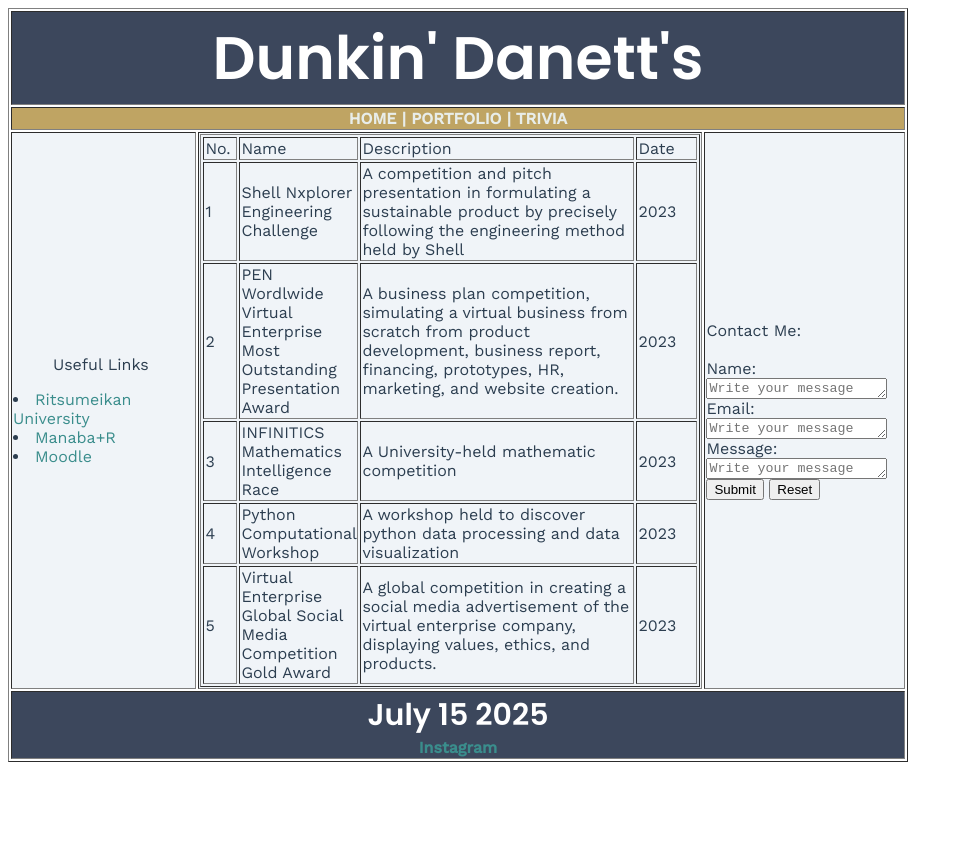
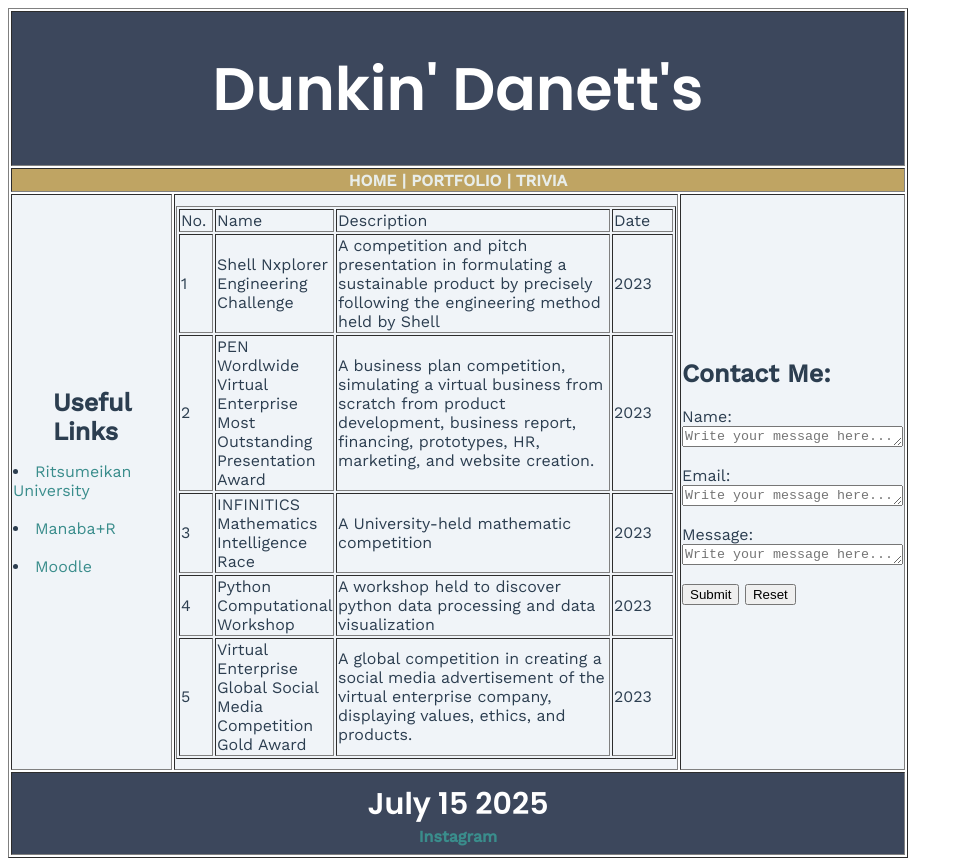
Before and after one commit to DanettD/Exercise6-Web-Development, a plain HTML site: page portfolio.html in a window 1280 px wide. Shown: the whole page, without its empty margins (0-963 px from the left). Before the commit the page ends 800 px from the top, so only its background shows below. Drawn offline with nearby package versions, Linux system fonts and the light colour scheme.

Commit message:
Update portfolio.html

```diff
--- a/portfolio.html
+++ b/portfolio.html
@@ -7,20 +7,20 @@
 <BODY>
 
 <!-- first row -->
-<TABLE border=1 WIDTH =900 HEIGHT=400>
+<TABLE border=1 WIDTH =900 HEIGHT=850>
 <TR>
-<TH colspan = 3 bgcolor=#3c475c color = white> <span class=white>Dunkin' Danett's</span> </TH>
+<TH height = 150 colspan = 3 bgcolor=#3c475c color = white> <span class=white>Dunkin' Danett's</span> </TH>
 </TR>
 
 <TR> <!-- second row -->
-  <TD colspan=3 bgcolor=#bfa463 align=center> <span class=boldblack><a href="index.html" style="color: inherit; text-decoration: none;">HOME</a> | <a href="portfolio.html" style="color: inherit; text-decoration: none;">PORTFOLIO</a> | <a href="trivia.html" style="color: inherit; text-decoration: none;">TRIVIA</a></span> </TD>
+  <TD height=20 colspan=3 bgcolor=#bfa463 align=center> <span class=boldblack><a href="index.html" style="color: inherit; text-decoration: none;">HOME</a> | <a href="portfolio.html" style="color: inherit; text-decoration: none;">PORTFOLIO</a> | <a href="trivia.html" style="color: inherit; text-decoration: none;">TRIVIA</a></span> </TD>
 </TR>
 
 <TR> <!-- third row -->
-<TD width=200 height= 250 bgcolor = #f0f4f8> <UL> Useful Links </UL>
+<TD width=200 height= 250 bgcolor = #f0f4f8> <UL> <span class=bignormal>Useful Links</span> </br></UL>
 <LI><a HREF="https://www.ritsumei.ac.jp" target="_blank">Ritsumeikan
-University</a></LI>
-<LI><a HREF="https://ct.ritsumei.ac.jp/ct/home" target="_blank">Manaba+R</a></LI>
+University</a></LI></br>
+<LI><a HREF="https://ct.ritsumei.ac.jp/ct/home" target="_blank">Manaba+R</a></LI></br>
 <LI><a HREF="https://lms.ritsumei.ac.jp/my/" target="_blank">Moodle</a></LI>
 </UL> </TH>
   <TD width = 500 height = 250 bgcolor = #f0f4f8>
@@ -45,7 +45,7 @@ University</a></LI>
     </Tr>
   </TABLE>
   </TH>
-<TD width = 200 height = 250 bgcolor = #f0f4f8> Contact Me: </br></br> Name: </br> <textarea id="name" name="name" rows="1" cols="20" placeholder="Write your message here..."></textarea> </br> Email: </br><textarea id="email" name="email" rows="1" cols="20" placeholder="Write your message here..."></textarea></br> Message: <textarea id="message" name="message" rows="1" cols="20" placeholder="Write your message here..."></textarea>  <button id="submitBtn" onclick="submitClicked()">Submit</button>
+<TD width = 200 height = 250 bgcolor = #f0f4f8> <span class = bignormal >Contact Me:</span> </br></br> Name: </br> <textarea id="name" name="name" rows="1" cols="25" placeholder="Write your message here..."></textarea> </br></br> Email: </br><textarea id="email" name="email" rows="1" cols="25" placeholder="Write your message here..."></textarea></br></br> Message: <textarea id="message" name="message" rows="1" cols="25" placeholder="Write your message here..."></textarea> </br></br> <button id="submitBtn" onclick="submitClicked()">Submit</button>
   <button onclick="resetFields()">Reset</button>
 <script>
     function submitClicked() {
@@ -63,7 +63,7 @@ University</a></LI>
 </TR>
 
 <TR> <!-- fourth row -->
-  <TH colspan = 3 bgcolor=#3c475c> <span class=white2> July 15 2025 </span> <br><a HREF="https://www.instagram.com/danettdellano?igsh=YmVscmluNDlhcXdk&utm_source=qr">Instagram</a> </TH>
+  <TH height= 80 colspan = 3 bgcolor=#3c475c> <span class=white2> July 15 2025 </span> <br><a HREF="https://www.instagram.com/danettdellano?igsh=YmVscmluNDlhcXdk&utm_source=qr">Instagram</a> </TH>
 </TR>
 </TABLE>
 
```
